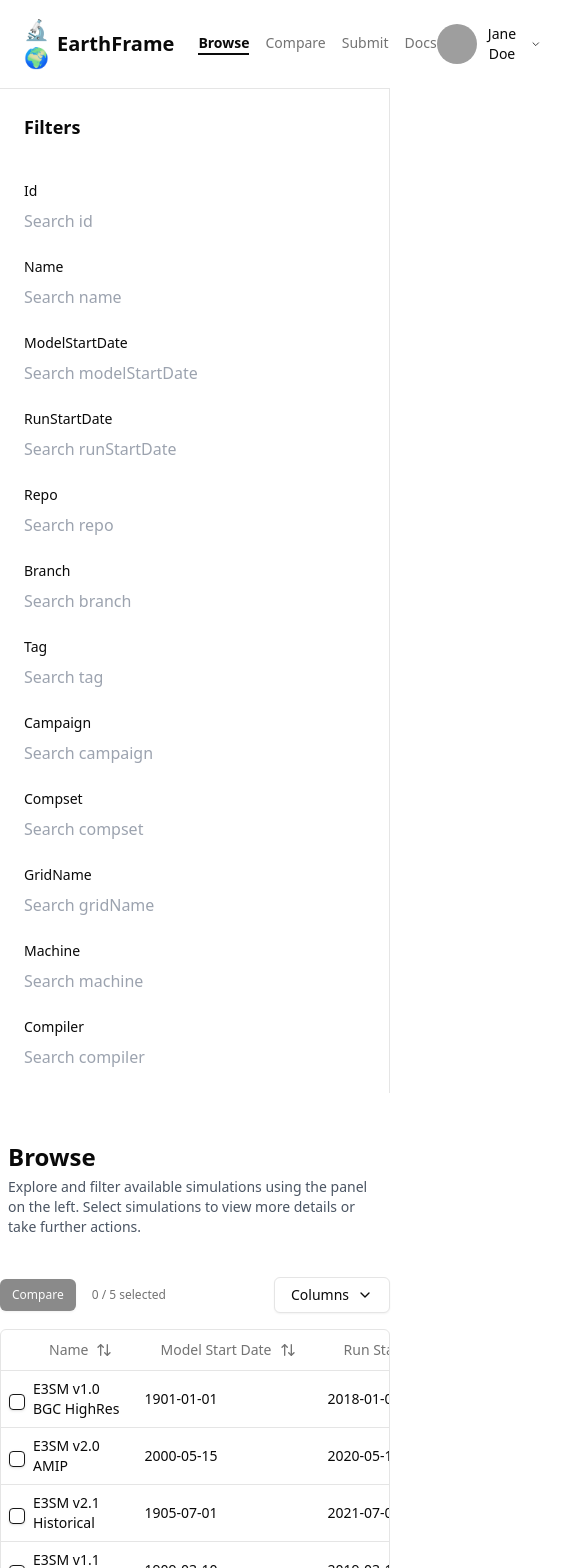
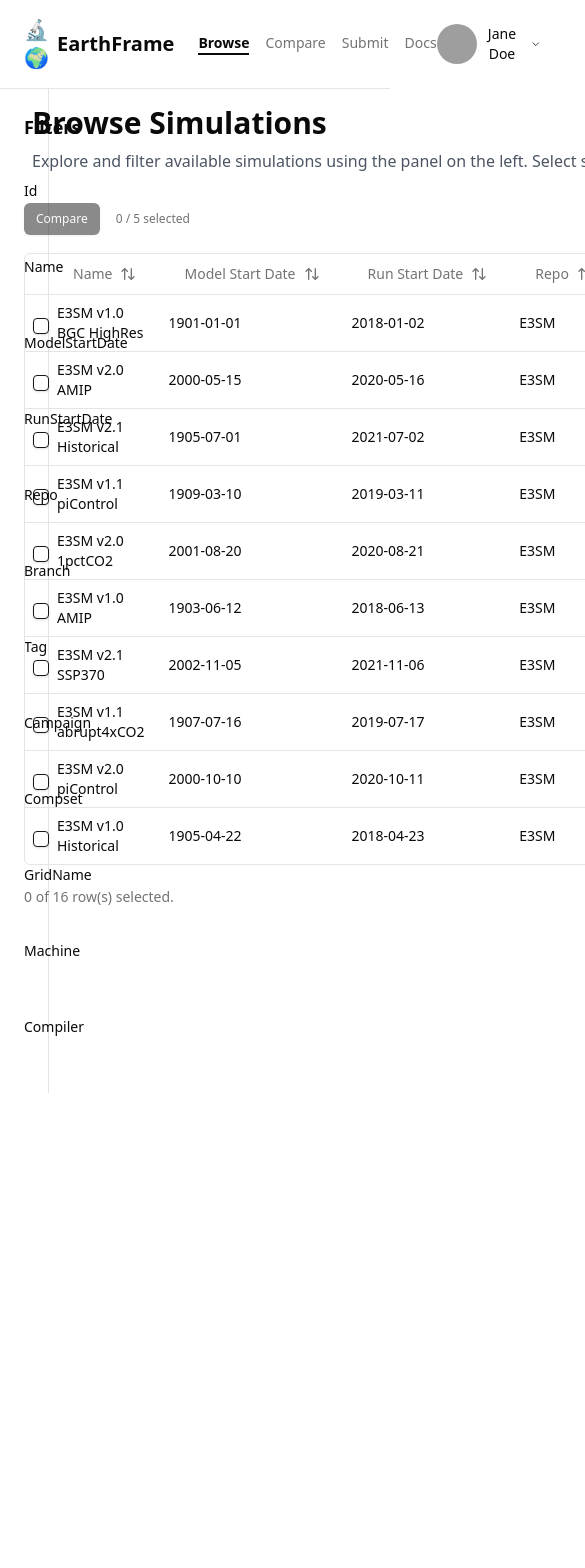
Before and after one commit to E3SM-Project/earthframe, a React (Vite) app in the folder frontend/: page /browse in a window 390 px wide. Shown: the top 1568 px of the page, 585 px wide, since content can reach past the window. After the commit the page ends 1093 px from the top, so only its background shows below. Built offline with nearby package versions, Linux system fonts and the light colour scheme; grey boxes are pictures that could not be loaded.

Commit message:
Make sim chip list component - Align compare page flex styling to match browse page

```diff
--- /dev/null
+++ b/frontend/src/components/layout/SelectedSimulationsChipList.tsx
@@ -0,0 +1,77 @@
+import { Simulation } from '@/App';
+import { Button } from '@/components/ui/button';
+
+interface SelectedSimulationsBreadcrumbProps {
+  data: Simulation[];
+  buttonText: string;
+  handleButtonClick: () => void;
+  selectedDataIds: string[];
+  setSelectedDataIds: (ids: string[]) => void;
+}
+
+const MAX_SELECTION = 5;
+
+const SelectedSimulationChipList = ({
+  data,
+  buttonText,
+  handleButtonClick,
+  selectedDataIds,
+  setSelectedDataIds,
+}: SelectedSimulationsBreadcrumbProps) => {
+  return (
+    <div className="flex items-center">
+      <Button
+        variant="default"
+        size="sm"
+        onClick={() => handleButtonClick()}
+        disabled={selectedDataIds.length < 2}
+      >
+        {buttonText}
+      </Button>
+
+      <div className="ml-4 flex flex-wrap items-center gap-2">
+        <span
+          className={`text-xs ${
+            selectedDataIds.length === MAX_SELECTION
+              ? 'text-warning font-bold'
+              : 'text-muted-foreground'
+          }`}
+        >
+          {selectedDataIds.length} / {MAX_SELECTION} selected
+        </span>
+        {selectedDataIds.map((id) => {
+          const row = data.find((r) => r.id === id);
+          if (!row) return null;
+          return (
+            <span
+              key={id}
+              className="flex items-center rounded bg-muted px-2 py-1 text-xs font-medium text-muted-foreground"
+            >
+              {row.name}
+              <button
+                type="button"
+                className="ml-1 text-muted-foreground hover:text-destructive focus:outline-none"
+                aria-label={`Remove ${row.name}`}
+                onClick={() => setSelectedDataIds(selectedDataIds.filter((rowId) => rowId !== id))}
+              >
+                ×
+              </button>
+            </span>
+          );
+        })}
+        {selectedDataIds.length > 0 && (
+          <Button
+            variant="ghost"
+            size="sm"
+            className="ml-2 text-xs"
+            onClick={() => setSelectedDataIds([])}
+          >
+            Deselect all
+          </Button>
+        )}
+      </div>
+    </div>
+  );
+};
+
+export default SelectedSimulationChipList;
--- a/frontend/src/pages/Browse/Browse.tsx
+++ b/frontend/src/pages/Browse/Browse.tsx
@@ -64,17 +64,18 @@
   return (
     <div className="flex justify-center w-full">
       <div className="flex flex-col md:flex-row w-full gap-8 md:max-w-[70%]">
-        <div className="w-full md:w-[15%] min-w-0 md:min-w-[180px]">
+        <div className="flex flex-row w-full gap-6">
+          <div className="w-full md:w-[220px] min-w-0 md:min-w-[180px]">
             <FiltersPanel filters={filters} onChange={setFilters} />
           </div>
-        <div className="flex-1">
-          <div className="w-full flex flex-col items-start mb-2 mt-4 px-2">
-            <h2 className="text-2xl font-semibold mb-1">Browse</h2>
-            <p className="text-gray-600 text-sm mb-4 max-w-4xl">
+          <div className="flex-1 flex flex-col">
+            <header className="mb-3 px-2 mt-4">
+              <h1 className="text-3xl font-bold mb-2">Browse Simulations</h1>
+              <p className="text-gray-600 max-w-6xl">
                 Explore and filter available simulations using the panel on the left. Select
                 simulations to view more details or take further actions.
               </p>
-          </div>
+            </header>
             <DataTable
               data={data}
               filteredData={filteredData}
@@ -84,6 +85,7 @@
           </div>
         </div>
       </div>
+    </div>
   );
 };
 
--- a/frontend/src/pages/Browse/DataTable.tsx
+++ b/frontend/src/pages/Browse/DataTable.tsx
@@ -38,6 +38,7 @@
 } from '@/components/ui/table';
 import { Simulation } from '@/App';
 import { useNavigate } from 'react-router-dom';
+import SelectedSimulationChipList from '@/components/layout/SelectedSimulationsChipList';
 
 // Max number of rows that can be selected at once.
 const MAX_SELECTION = 5;
@@ -151,60 +152,13 @@
   return (
     <div className="w-full">
       <div className="flex items-center py-4">
-        <div>
-          <Button
-            variant="default"
-            size="sm"
-            onClick={() => handleCompare()}
-            disabled={Object.values(rowSelection).filter(Boolean).length < 2}
-          >
-            Compare
-          </Button>
-        </div>
-        <div className="ml-4 flex flex-wrap items-center gap-2">
-          <span
-            className={`text-xs ${
-              (selectedDataIds?.length ?? 0) === MAX_SELECTION
-                ? 'text-warning font-bold'
-                : 'text-muted-foreground'
-            }`}
-          >
-            {selectedDataIds?.length ?? 0} / {MAX_SELECTION} selected
-          </span>
-          {(selectedDataIds ?? []).map((id) => {
-            // Always find the row in the full data set (not just filtered)
-            const row = data.find((r) => r.id === id);
-            if (!row) return null;
-            return (
-              <span
-                key={id}
-                className="flex items-center rounded bg-muted px-2 py-1 text-xs font-medium text-muted-foreground"
-              >
-                {row.name}
-                <button
-                  type="button"
-                  className="ml-1 text-muted-foreground hover:text-destructive focus:outline-none"
-                  aria-label={`Remove ${row.name}`}
-                  onClick={() => {
-                    setSelectedDataIds(selectedDataIds.filter((rowId) => rowId !== id));
-                  }}
-                >
-                  ×
-                </button>
-              </span>
-            );
-          })}
-          {selectedDataIds.length > 0 && (
-            <Button
-              variant="ghost"
-              size="sm"
-              className="ml-2 text-xs"
-              onClick={() => setSelectedDataIds([])}
-            >
-              Deselect all
-            </Button>
-          )}
-        </div>
+        <SelectedSimulationChipList
+          data={data}
+          buttonText="Compare"
+          handleButtonClick={handleCompare}
+          selectedDataIds={selectedDataIds}
+          setSelectedDataIds={setSelectedDataIds}
+        />
 
         <DropdownMenu>
           <DropdownMenuTrigger asChild>
--- a/frontend/src/pages/Compare/Compare.tsx
+++ b/frontend/src/pages/Compare/Compare.tsx
@@ -8,20 +8,29 @@
 import React, { useState, useRef, useEffect } from 'react';
 import { Simulation } from '@/App';
 import { ComparisonAI } from './ComparisonAI';
+import SelectedSimulationChipList from '@/components/layout/SelectedSimulationsChipList';
+import { useNavigate } from 'react-router-dom';
 
 interface CompareSimulationsProps {
+  data: Simulation[];
   selectedDataIds: string[];
   setSelectedDataIds: (ids: string[]) => void;
   selectedData: Simulation[];
 }
 
 const CompareSimulations = ({
+  data,
   selectedDataIds,
   setSelectedDataIds,
   selectedData,
 }: CompareSimulationsProps) => {
   // Persist hidden state in localStorage by a key unique to this page/component
   const HIDDEN_KEY = 'compare_hidden_cols';
+
+  const navigate = useNavigate();
+  const handleButtonClick = () => {
+    navigate('/browse');
+  };
 
   // Dynamically generate headers from selectedDataIds and selectedData
   const simHeaders = selectedDataIds.map((id) => {
@@ -252,17 +261,23 @@
   }
 
   return (
-    <div className="max-w-screen-2xl mx-auto p-4 overflow-x-auto">
-      <header className="mb-6">
-        <h1 className="text-3xl font-bold mb-2">Compare Simulations</h1>
+    <div className="flex justify-center w-full">
+      <div className="flex flex-col md:flex-row w-full gap-8 md:max-w-[70%]">
+        <div className="w-full">
+          <header className="mb-3">
+            <h1 className="text-3xl font-bold mb-2 mt-6">Compare Simulations</h1>
             <p className="text-gray-600 max-w-6xl">
               Compare multiple simulations side by side. Drag columns to reorder, hide or remove
               simulations, and expand sections for detailed metrics.
             </p>
           </header>
-      {/* ComparisonAI section */}
-      <ComparisonAI
-        selectedSimulations={selectedData.filter((sim) => selectedDataIds.includes(sim.id))}
+
+          <SelectedSimulationChipList
+            data={data}
+            buttonText="Change Selection"
+            handleButtonClick={handleButtonClick}
+            selectedDataIds={selectedDataIds}
+            setSelectedDataIds={setSelectedDataIds}
           />
 
           <section
@@ -366,7 +381,11 @@
           </div>
 
           {/* Accordion rows */}
-      <Accordion type="multiple" className="w-full space-y-0" defaultValue={Object.keys(metrics)}>
+          <Accordion
+            type="multiple"
+            className="w-full space-y-0"
+            defaultValue={Object.keys(metrics)}
+          >
             {Object.entries(metrics).map(([sectionKey, rows]) => (
               <div key={sectionKey}>
                 <AccordionItem value={sectionKey}>
@@ -376,7 +395,9 @@
                   >
                     {/* Only left column has the accordion trigger */}
                     <AccordionTrigger className="sticky-col w-48 px-4 py-2 text-base font-semibold text-left border-r border-t bg-white z-10">
-                  {sectionKey.replace(/([A-Z])/g, ' $1').replace(/^./, (str) => str.toUpperCase())}
+                      {sectionKey
+                        .replace(/([A-Z])/g, ' $1')
+                        .replace(/^./, (str) => str.toUpperCase())}
                     </AccordionTrigger>
                   </div>
 
@@ -432,6 +453,13 @@
               </div>
             ))}
           </Accordion>
+
+          {/* ComparisonAI section */}
+          <ComparisonAI
+            selectedSimulations={selectedData.filter((sim) => selectedDataIds.includes(sim.id))}
+          />
+        </div>
+      </div>
     </div>
   );
 };
--- a/frontend/src/routes/routes.tsx
+++ b/frontend/src/routes/routes.tsx
@@ -41,6 +41,7 @@
       path: '/compare',
       element: (
         <Compare
+          data={data}
           selectedDataIds={selectedDataIds}
           setSelectedDataIds={setSelectedDataIds}
           selectedData={selectedData}
```
Lines whose indentation alone changed are shown as unchanged.
